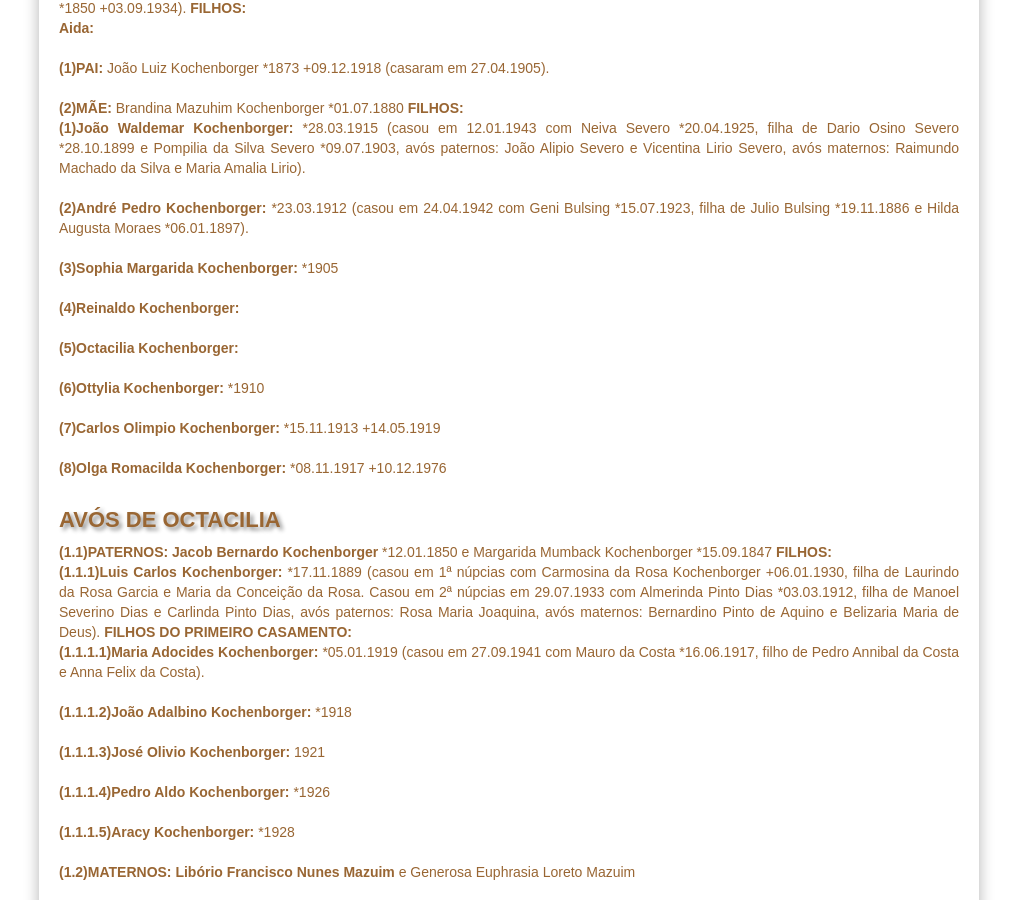
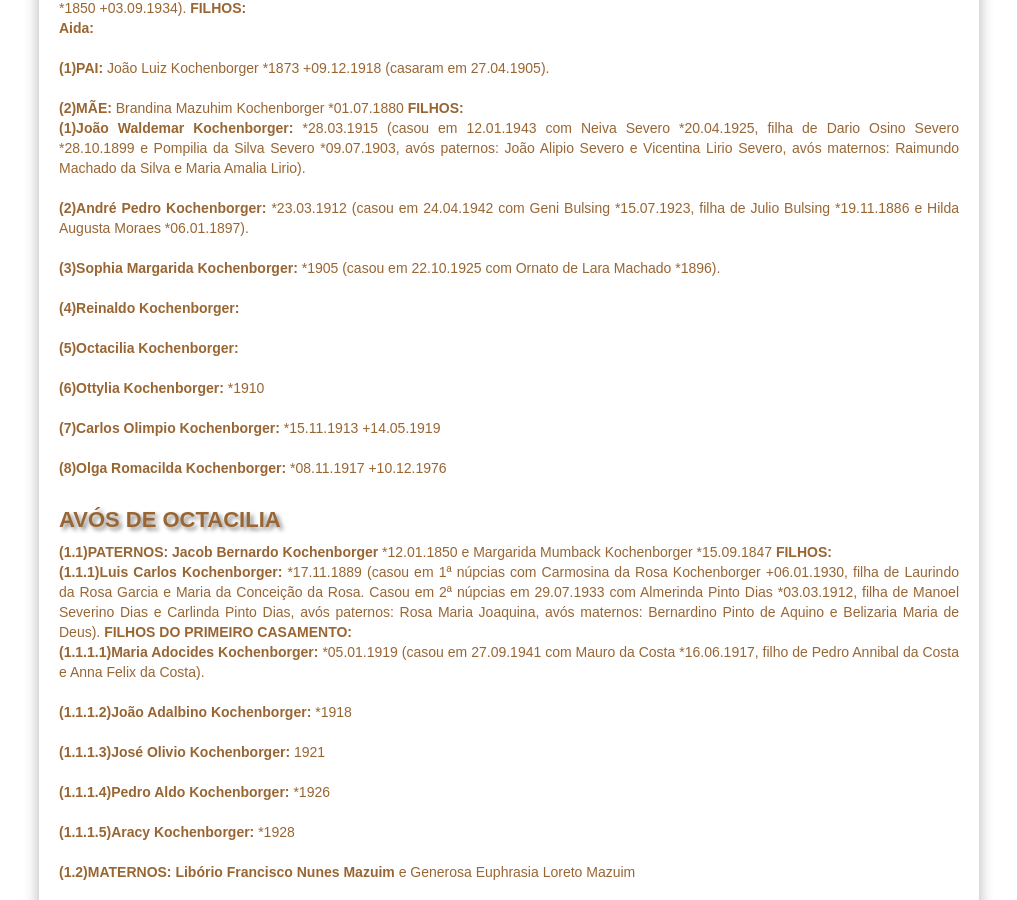
Before and after one commit to claudiovargas1955/claudiovargas1955.github.io, a Jekyll site: the page built from _pages/familia-kochenborger.html, in a window 1280 px wide and 900 px high, scrolled down 466 px. Shown: the whole window, without its empty margins (131-1148 px from the left). Built offline with Jekyll 4.4.1, drawn with Linux system fonts in a browser that asks for light colours; some web fonts are replaced.

Commit message:
Update familia-kochenborger.html

```diff
--- a/_pages/familia-kochenborger.html
+++ b/_pages/familia-kochenborger.html
@@ -112,7 +112,7 @@ Oliveira e Idalina Soares Leal *1850 +03.09.1934). <b>FILHOS: </b><br>
   <b>(2)André Pedro Kochenborger: </b>*23.03.1912 (casou em 24.04.1942 com Geni Bulsing *15.07.1923, filha de Julio Bulsing *19.11.1886 e
   Hilda Augusta Moraes *06.01.1897). <br><br>
 
-  <b>(3)Sophia Margarida Kochenborger: </b>*1905 <br><br>
+  <b>(3)Sophia Margarida Kochenborger: </b>*1905 (casou em 22.10.1925 com Ornato de Lara Machado *1896). <br><br>
 
   <b>(4)Reinaldo Kochenborger: </b><br><br>
 
```
